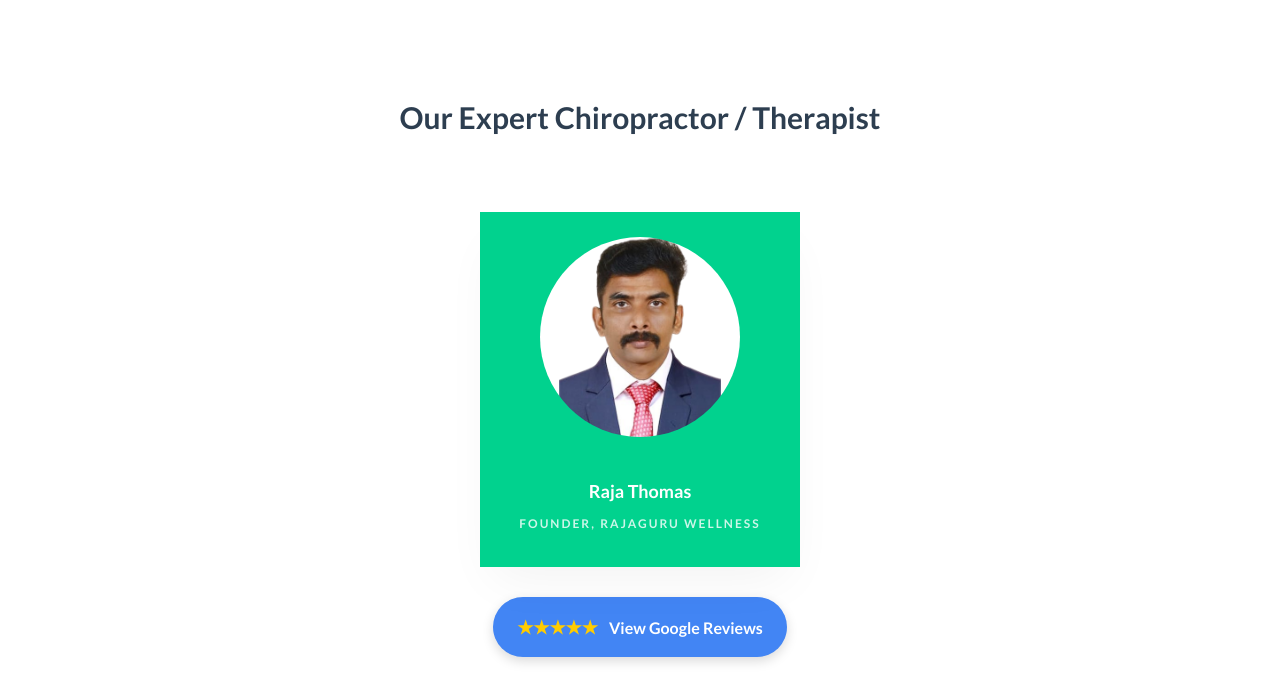
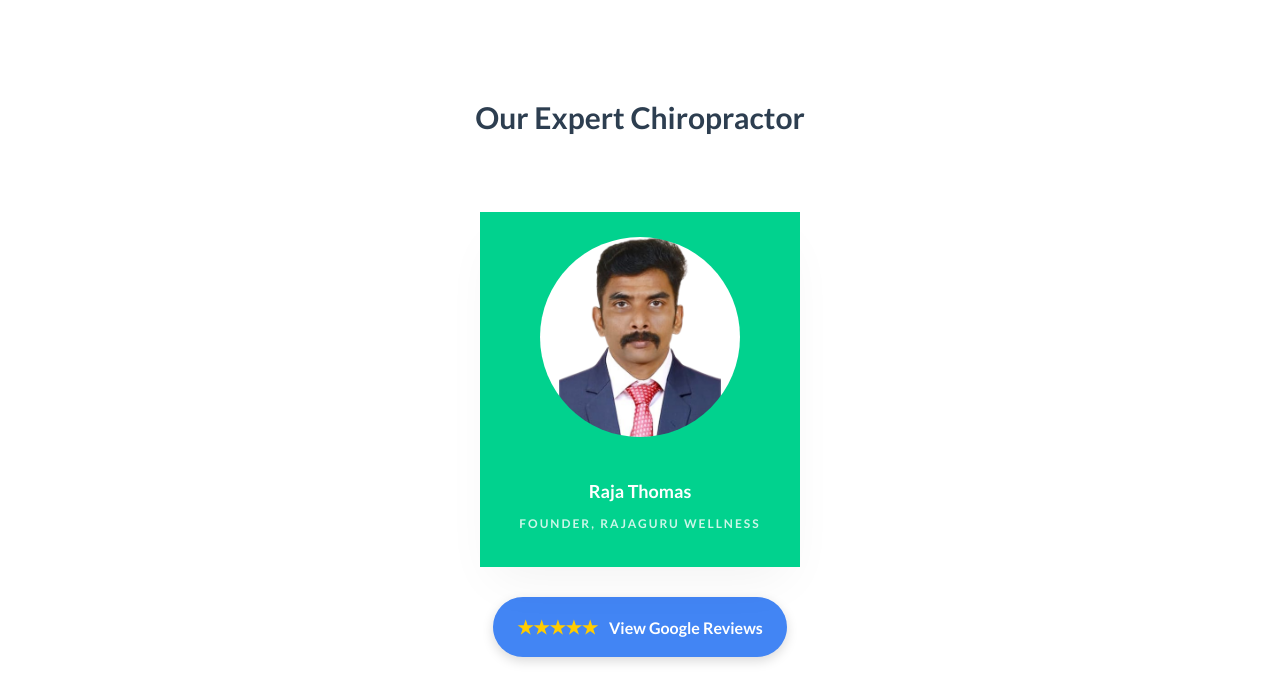
Before and after one commit to fabinzzx/rajaguruwellness, a plain HTML site: page index.html in a window 1280 px wide. Shown: the part 2670-3354 px from the top of the page. Drawn offline with Linux system fonts and the light colour scheme; some packages are replaced by stand-ins of ours; no server answers.

Commit message:
updated descriptions

```diff
--- a/index.html
+++ b/index.html
@@ -446,7 +446,7 @@
   <div class="container-fluid px-md-0">
     <div class="row no-gutters justify-content-center pb-5 mb-3">
       <div class="col-md-7 heading-section text-center ftco-animate">
-        <h2>Our Expert Chiropractor / Therapist</h2>
+        <h2>Our Expert Chiropractor</h2>
       </div>
     </div>
     <div class="row no-gutters justify-content-center">
@@ -677,7 +677,7 @@
         </div>
       </div>
     </section> -->
- -->
+
 <footer class="footer ftco-section ftco-no-pt">
   <div class="container">
     <div class="row mb-5">
```
